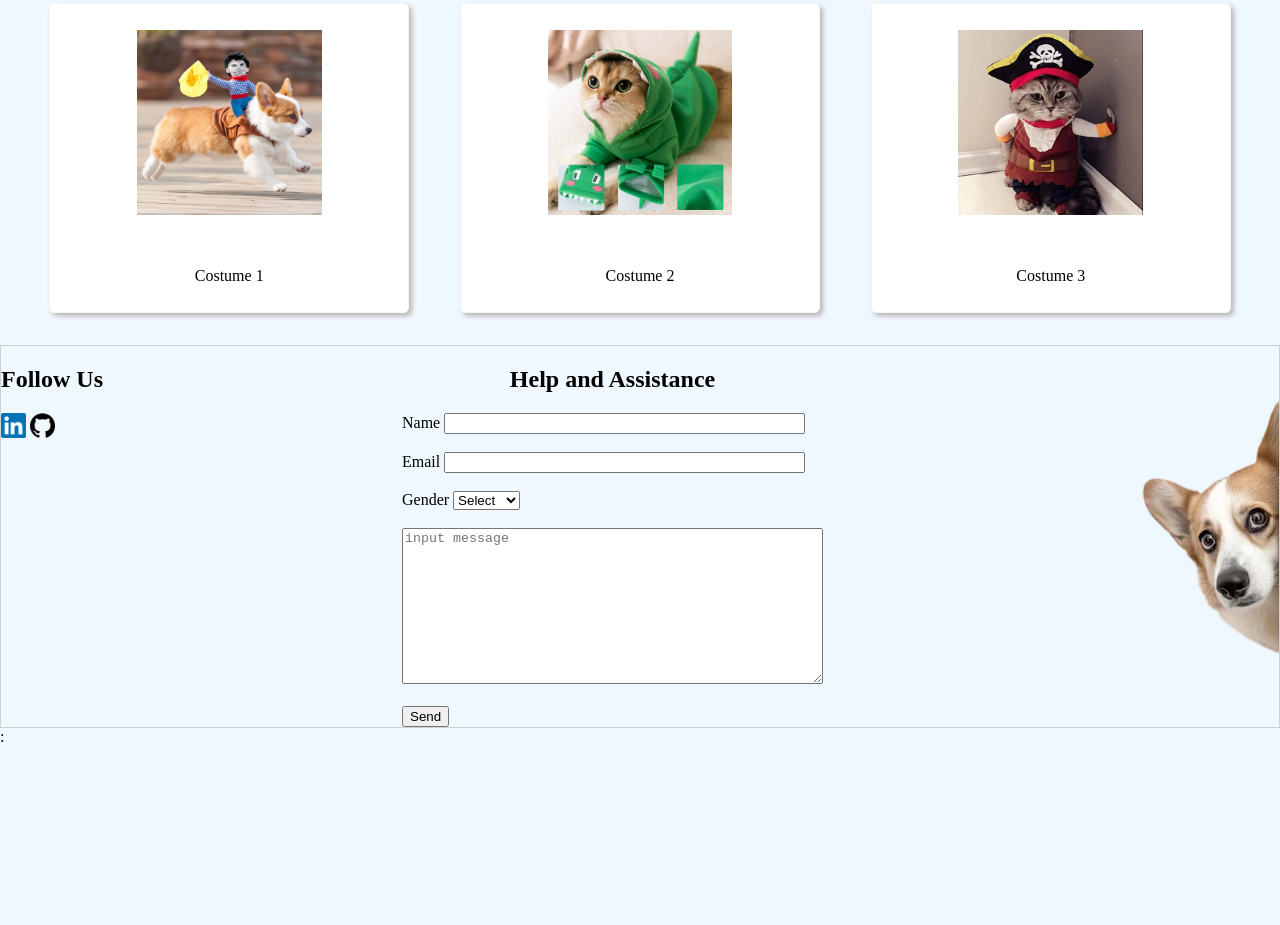
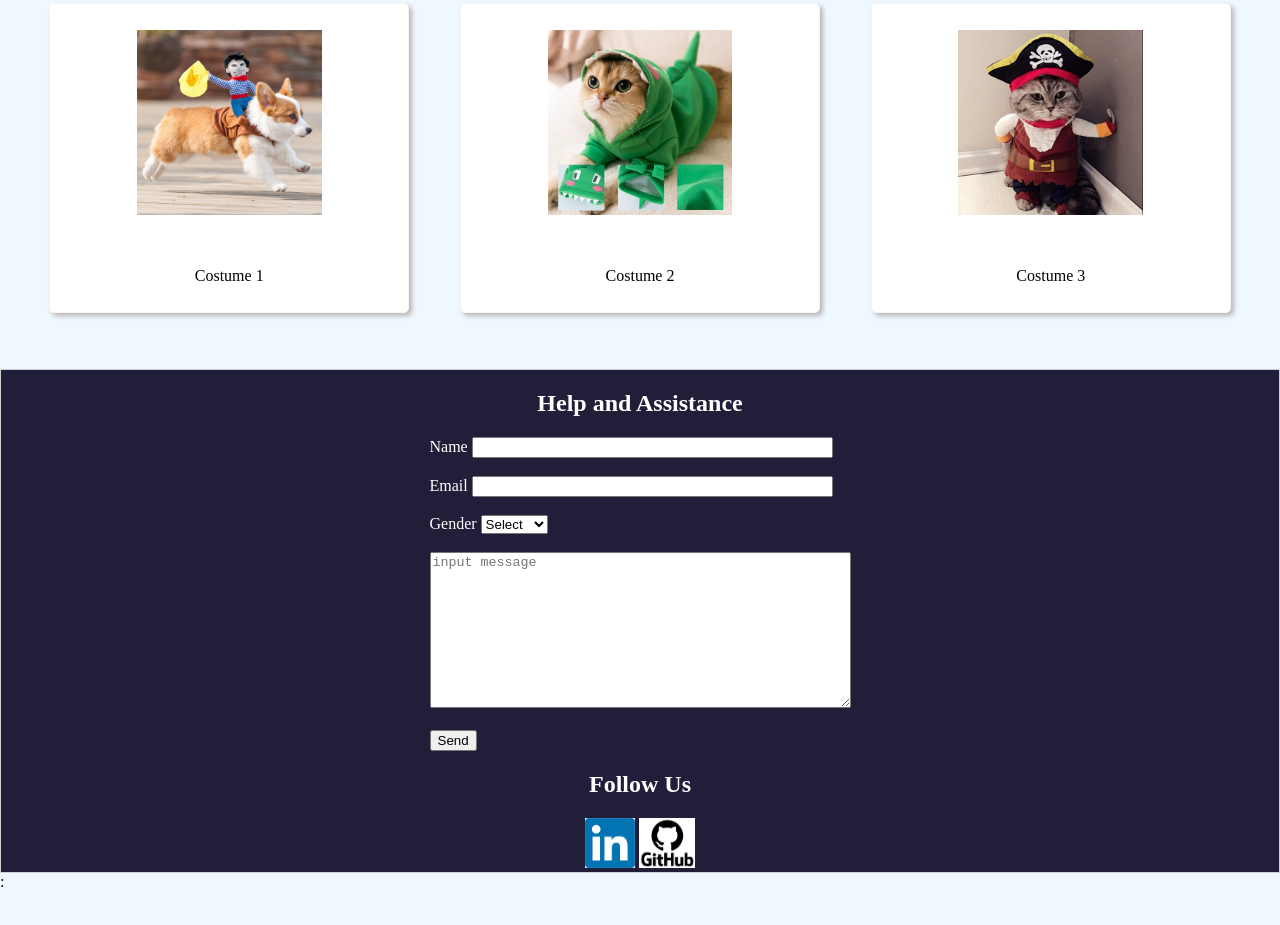
Before and after one commit to DhanaNugraha/Revou-Module-1-Assignment, a plain HTML site: page index.html in a window 1280 px wide. Shown: the part 1696-2621 px from the top of the page. Before the commit the page ends 2478 px from the top, so only its background shows below. Drawn offline with Linux system fonts and the light colour scheme.

Commit message:
fix: Footer fix
deleted image in footer that causes bug. changed footer bg colour. changing flex direction and arrangement for footer.

```diff
--- a/index.css
+++ b/index.css
@@ -150,6 +150,7 @@ main{
     padding-left: 3vh;
     padding-right: 3vh;
     grid-area: main;
+    margin-bottom: 3vh;
 }
 
 section img {
@@ -201,20 +202,28 @@ section img {
 }
 
 
-
 footer {
+    position: relative;
     display: flex;
+    flex-direction: column;
     border-style: solid;
     border-width: 1px;
     border-color: rgb(207, 207, 207);
     grid-area: footer;
     justify-content: space-between;
+    align-items: center;
+    background-color: rgb(32, 30, 56);
+    color: white
 }
 
 #help {
     display: flex;
     align-items: center;
     flex-direction: column;
+}
+
+#follow {
+    text-align: center;
 }
 
 /* Extra small devices (phones, 600px and down) */
@@ -297,12 +306,6 @@ footer {
     footer{
         display: flex;
         flex-direction: column;
-    }
-}
-
-@media screen and (max-width: 600px) {
-    #footer-pet{
-        display: none;
     }
 }
 
--- a/index.html
+++ b/index.html
@@ -164,12 +164,6 @@
 
     <footer>
 
-        <div id="follow">
-            <h2>Follow Us</h2>
-            <a href="www.linkedin.com/in/waradhana"><img src="Assets\LinkedIn.png" alt="LinkedIn" width ="25px"></a>
-            <a href="https://github.com/DhanaNugraha"><img src="Assets\Github.png" alt="Github" width ="25px"></a>
-        </div>
-
         <div id="help">
             <h2>Help and Assistance</h2>
 
@@ -193,8 +187,10 @@
             </form>
         </div>
 
-        <div id="footer-pet">
-            <img src="Assets\pet-footer-no-bg.png" alt="corgi">
+        <div id="follow">
+            <h2>Follow Us</h2>
+            <a href="www.linkedin.com/in/waradhana"><img src="Assets\LinkedIn.png" alt="LinkedIn" width ="50px"></a>
+            <a href="https://github.com/DhanaNugraha"><img src="Assets\github-bg.png" alt="Github" height ="50px"></a>
         </div>
 
     </footer>
```
Also changed, not shown: Assets/github-bg.png (added).
